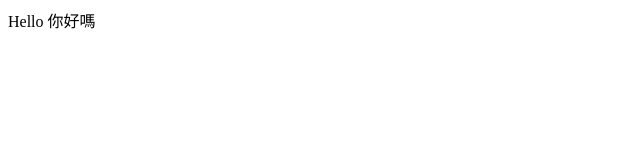
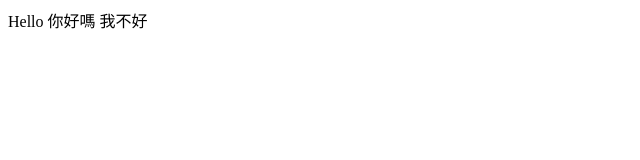
Before and after one commit to DINO0408/WD-week03, a plain HTML site: page index.html in a window 1280 px wide. Shown: the full height of the page, 0-640 px from the left. Drawn offline with Linux system fonts and the light colour scheme.

Commit message:
新增文字

```diff
--- a/index.html
+++ b/index.html
@@ -3,7 +3,7 @@
 <head></head>
 
 <body>
-    <p>Hello 你好嗎</p>
+    <p>Hello 你好嗎 我不好</p>
 </body>
 
 </html>
```
